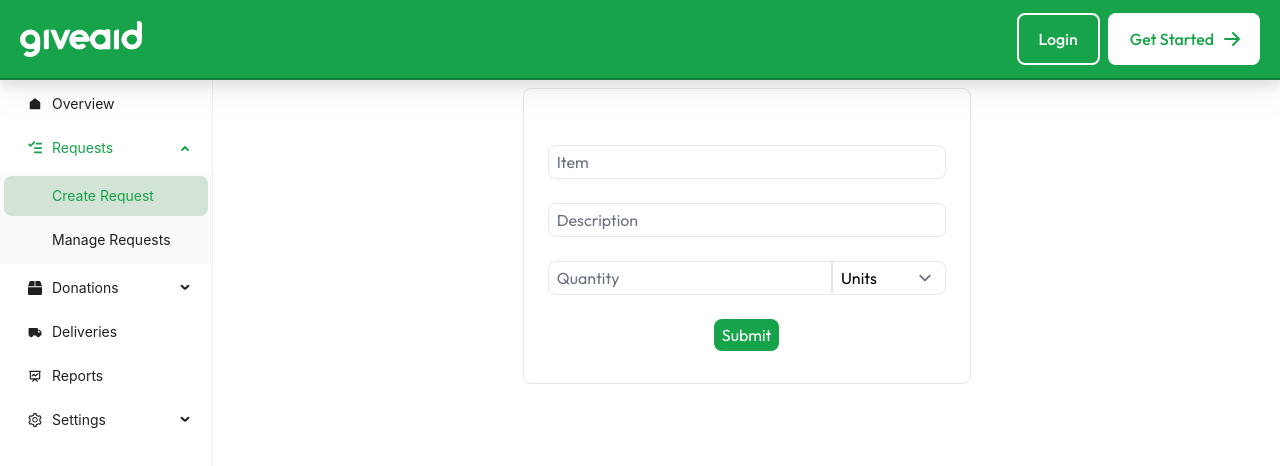
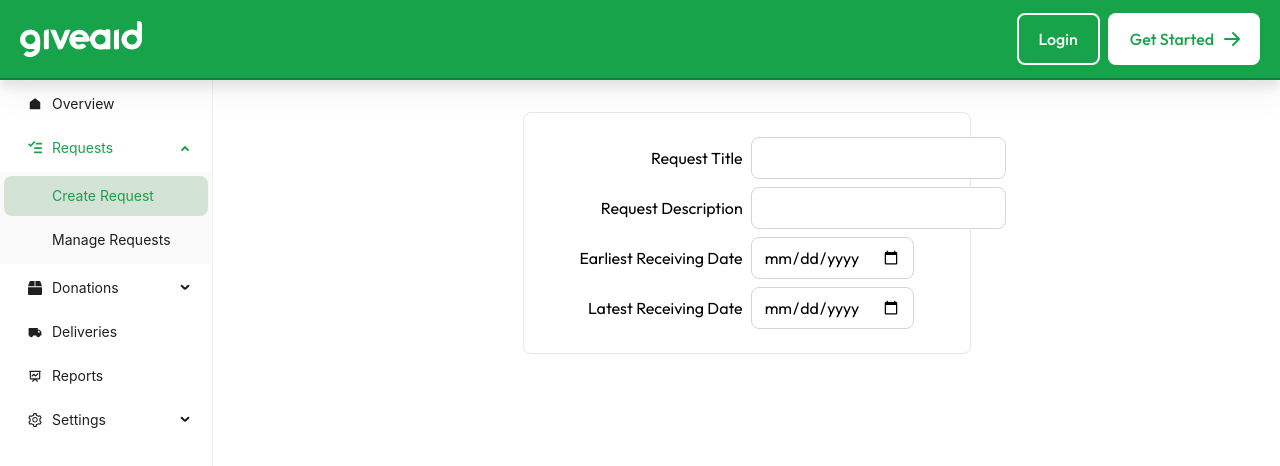
Before and after one commit to facevel/giveaid-next, a Next.js app: page /ngo/dashboard/requests/create in a window 1280 px wide. Shown: the top 466 px of the page. Built offline with nearby package versions, Linux system fonts and the light colour scheme; no server answers; what prettier-plugin-tailwindcss would draw is missing.

Commit message:
add formik form

```diff
--- a/package.json
+++ b/package.json
@@ -24,6 +24,7 @@
     "eslint": "8.33.0",
     "eslint-config-next": "13.1.6",
     "firebase": "^9.16.0",
+    "formik": "^2.2.9",
     "framer-motion": "^9.0.0",
     "google-map-react": "^2.2.0",
     "google-maps-react-markers": "^1.1.0",
@@ -38,7 +39,8 @@
     "react-toastify": "^9.1.1",
     "tailwind-scrollbar": "^2.1.0",
     "typescript": "4.9.4",
-    "use-places-autocomplete": "^4.0.0"
+    "use-places-autocomplete": "^4.0.0",
+    "yup": "^0.32.11"
   },
   "devDependencies": {
     "@types/google-map-react": "^2.1.7",
--- a/src/pages/ngo/dashboard/requests/create.tsx
+++ b/src/pages/ngo/dashboard/requests/create.tsx
@@ -1,46 +1,111 @@
 import React from "react";
-import {useForm} from "react-hook-form";
+import {Formik, useFormik} from 'formik';
 import {NgoPageLayout} from "layouts";
+import * as Yup from 'yup';
 
-const App = () => {
-    const {
-        register,
-        handleSubmit,
-        watch,
-        formState: {errors}
-    } = useForm();
-    //@ts-ignore
-    const onSubmit = (data) => {
-        console.log(data);
-    };
 
-    return (
-        <div className={"mx-auto py-8 px-6 max-w-md rounded-lg bg-white border border-gray-200"}>
-            <form onSubmit={handleSubmit(onSubmit)} className={"flex flex-col"}>
-                <input className={"border border-gray-200 rounded-lg px-2 py-1 mt-6"}
-                       placeholder={"Item"} {...register("itemRequired", {required: true})} />
-                {errors.exampleRequired && <p className={"text-sm text-red-900"}>This field is required</p>}
-                <input className={"border border-gray-200 rounded-lg px-2 py-1 mt-6"}
-                       placeholder={"Description"} {...register("descriptionRequired", {required: true})} />
-                {errors.exampleRequired && <p className={"text-sm text-red-900"}>This field is required</p>}
+function App() {
 
-                <div className={"grid grid-cols-7"}>
-                    <input className={"col-span-5 border border-gray-200 rounded-l-lg rounded-r-none rounded-lg px-2 py-1 mt-6"}
-                           placeholder={"Quantity"} {...register("Quantity", {required: true})} />
-                <select className={"col-span-2 border-gray-200 rounded-r-lg rounded-l-none rounded-lg pl-2 py-1 mt-6"} {...register("gender")}>
-                    <option value="female">Units</option>
-                    <option value="male">Kg</option>
-                    <option value="other">g</option>
-                    <option value="other">g</option>
-                </select>
+    const formik = useFormik({
+
+        initialValues: {
+            requestTitle: '',
+            requestDescript: '',
+            startDate: '',
+            endDate: ''
+        },
+
+        validationSchema: Yup.object({
+            requestTitle: Yup.string().max(20, 'Must be 20 character or less.').required('Required.'),
+            requestDescript: Yup.string().required()
+
+        }),
+
+        onSubmit: values => {
+            alert(JSON.stringify(values, null, 2));
+        },
+
+    });
+
+    return (<div className={"max-w-md mx-auto px-6 py-6 mt-6 rounded-lg border border-gray-200 bg-white"}>
+            <form className={"mx-auto grid grid-cols-2 gap-2 items-center justify-between"}
+                  onSubmit={formik.handleSubmit}>
+                <label className={"justify-self-end"} htmlFor={"requestTitle"}>Request Title</label>
+                <div>
+                <input
+                    className={"rounded-lg border-gray-300"}
+                    id={"requestTitle"}
+                    name={"requestTitle"}
+                    type={"text"}
+                    onBlur={formik.handleBlur}
+                    onChange={formik.handleChange}
+                    value={formik.values.requestTitle}
+                />
+                {formik.touched.requestTitle && formik.errors.requestTitle ? (
+
+                    <div className={"text-xs font-light text-red-600"}>{formik.errors.requestTitle}</div>
+
+                ) : null}
                 </div>
-                    <input
-                        className={"bg-green-600 rounded-lg w-fit mt-6 mx-auto px-2 py-1 text-white cursor-pointer hover:bg-green-500"}
-                        type="submit"/>
+
+                <label className={"justify-self-end"} htmlFor={"requestDescript"}>Request Description</label>
+                <div>
+                <input
+                    className={"rounded-lg border-gray-300"}
+
+                    id={"requestDescript"}
+                    name={"requestDescript"}
+                    type={"text"}
+                    onBlur={formik.handleBlur}
+                    onChange={formik.handleChange}
+                    value={formik.values.requestDescript}
+                />
+                    {formik.touched.requestTitle && formik.errors.requestTitle ? (
+
+                        <div className={"text-xs font-light text-red-600"}>{formik.errors.requestTitle}</div>
+
+                    ) : null}
+                </div>
+
+                <label className={"justify-self-end"} htmlFor={"startDate"}>Earliest Receiving Date</label>
+                <div>
+                <input
+                    className={"rounded-lg border-gray-300"}
+                    id={"startDate"}
+                    name={"startDate"}
+                    type={"date"}
+                    onBlur={formik.handleBlur}
+                    onChange={formik.handleChange}
+                    value={formik.values.startDate}
+                />
+                    {formik.touched.endDate && formik.errors.endDate ? (
+
+                        <div className={"text-xs font-light text-red-600"}>{formik.errors.endDate}</div>
+
+                    ) : null}
+                </div>
+
+                <label className={"justify-self-end"} htmlFor={"endDate"}>Latest Receiving Date</label>
+                <div>
+                <input
+                    className={"rounded-lg border-gray-300"}
+                    id={"endDate"}
+                    name={"endDate"}
+                    type={"date"}
+                    onBlur={formik.handleBlur}
+                    onChange={formik.handleChange}
+                    value={formik.values.endDate}
+                />
+                    {formik.touched.endDate && formik.errors.endDate ? (
+
+                        <div className={"text-xs font-light text-red-600"}>{formik.errors.endDate}</div>
+
+                    ) : null}
+                </div>
             </form>
-        </div>
-    );
+    </div>)
 }
+
 
 App.pageLayout = NgoPageLayout
 export default App;
```
Also changed, not shown: 1 other file (tests, documents, lock files or other folders).
